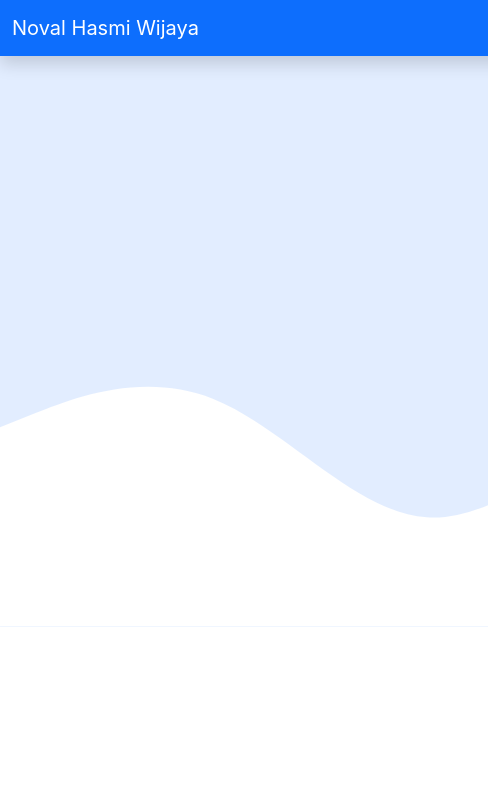
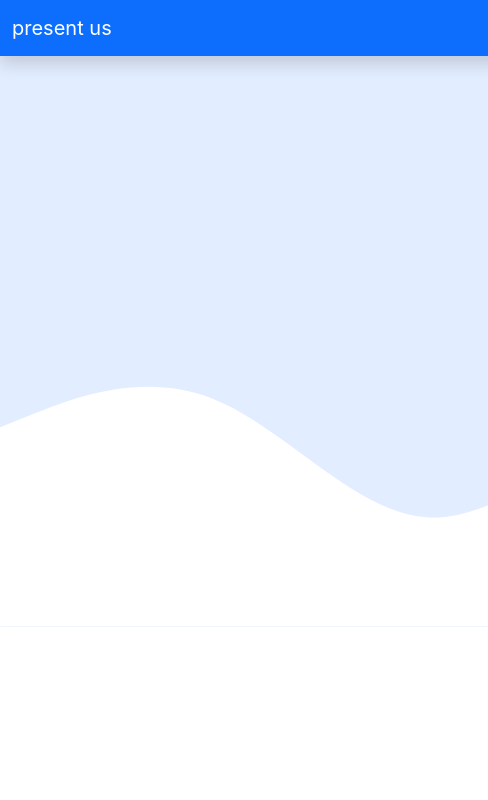
Before and after one commit to novaldanorel/portofolio-kami, a plain HTML site: page index.html in a window 1280 px wide. Shown: the top 800 px of the page, 0-488 px from the left. Drawn offline with nearby package versions, Linux system fonts and the light colour scheme.

Commit message:
Update index.html

```diff
--- a/index.html
+++ b/index.html
@@ -13,7 +13,7 @@
     <!-- navbar -->
     <nav class="navbar navbar-expand-lg navbar-dark bg-primary shadow sticky-top">
         <div class="container-fluid">
-          <a class="navbar-brand">Noval Hasmi Wijaya</a>
+          <a class="navbar-brand">present us</a>
           <button class="navbar-toggler" type="button" data-bs-toggle="collapse" data-bs-target="#navbarNav" aria-controls="navbarNav" aria-expanded="false" aria-label="Toggle navigation">
             <span class="navbar-toggler-icon"></span>
           </button>
```
